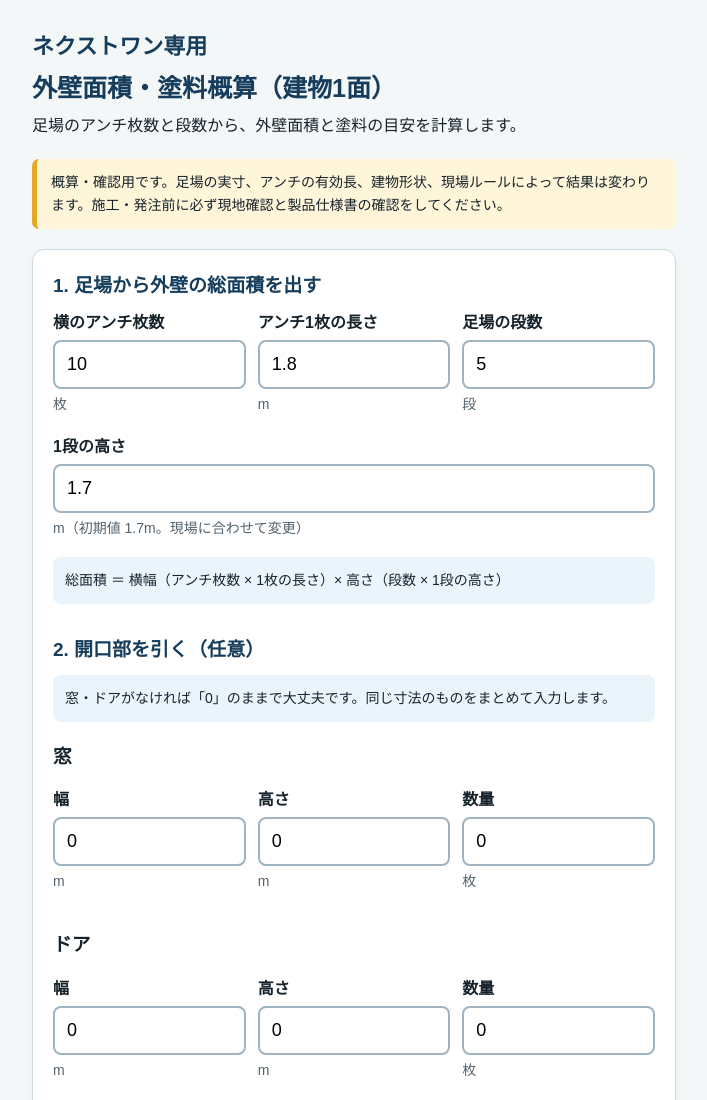
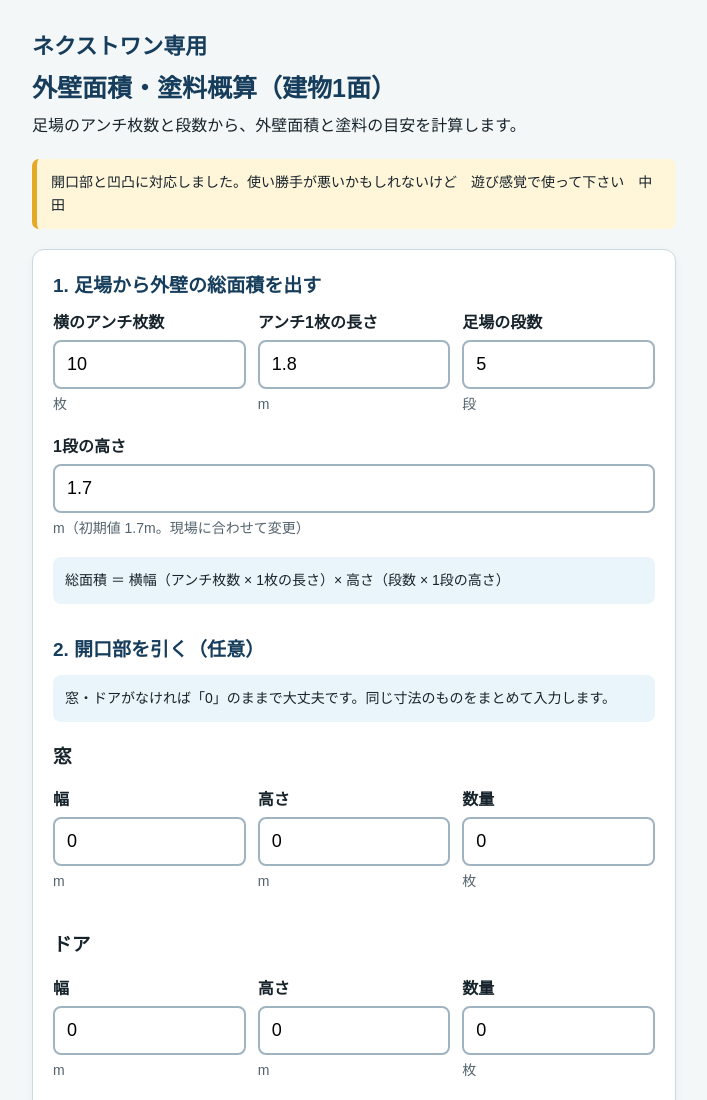
Before and after one commit to rorikaizer-cmyk/gaiheki-gaisan, a plain HTML site: page outputs/gaiheki-gaisan.html in a window 1280 px wide. Shown: the top 1100 px of the page, without its empty margins (286-993 px from the left). Drawn offline with Linux system fonts and the light colour scheme.

Commit message:
Update gaiheki-gaisan.html

```diff
--- a/outputs/gaiheki-gaisan.html
+++ b/outputs/gaiheki-gaisan.html
@@ -12,7 +12,7 @@
   <p class="service-name">ネクストワン専用</p>
   <h1>外壁面積・塗料概算（建物1面）</h1>
   <p class="lead">足場のアンチ枚数と段数から、外壁面積と塗料の目安を計算します。</p>
-  <p class="notice">概算・確認用です。足場の実寸、アンチの有効長、建物形状、現場ルールによって結果は変わります。施工・発注前に必ず現地確認と製品仕様書の確認をしてください。</p>
+  <p class="notice">開口部と凹凸に対応しました。使い勝手が悪いかもしれないけど　遊び感覚で使って下さい　中田</p>
   <section aria-label="計算条件">
     <h2 class="subhead" style="margin-top:0">1. 足場から外壁の総面積を出す</h2>
     <div class="row"><div class="field"><label for="count">横のアンチ枚数</label><input id="count" type="number" min="0" step="1" value="10"><span class="unit">枚</span></div><div class="field"><label for="plankLength">アンチ1枚の長さ</label><input id="plankLength" type="number" min="0" step="0.01" value="1.8"><span class="unit">m</span></div><div class="field"><label for="stages">足場の段数</label><input id="stages" type="number" min="0" step="1" value="5"><span class="unit">段</span></div></div>
```
